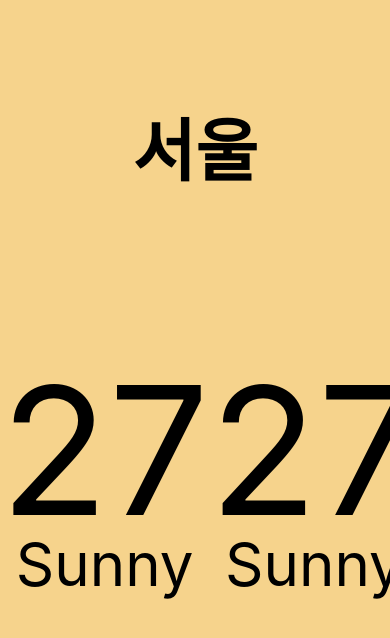
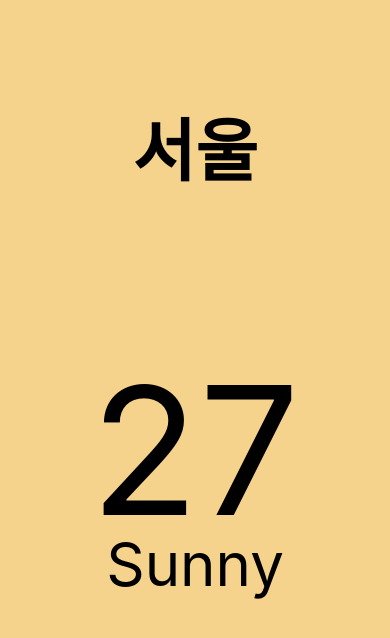
Before and after one commit to Stilllee/RN-Weather, a React Native app: screen / in a window 390 px wide. Shown: the top 638 px of the page. Built offline with nearby package versions, Linux system fonts and the light colour scheme.

Commit message:
기기의 화면 사이즈 활용하기

```diff
--- a/App.js
+++ b/App.js
@@ -1,25 +1,26 @@
-import { StyleSheet, View, Text, ScrollView } from "react-native";
+import { StyleSheet, View, Text, ScrollView, Dimensions } from "react-native";
 
 const App = () => {
+  const { width: SCREEN_WIDTH } = Dimensions.get("window");
   return (
     <View style={styles.container}>
       <View style={styles.city}>
         <Text style={styles.cityName}>서울</Text>
       </View>
       <ScrollView horizontal contentContainerStyle={styles.weather}>
-        <View style={styles.day}>
+        <View style={{ width: SCREEN_WIDTH, alignItems: "center" }}>
           <Text style={styles.temp}>27</Text>
           <Text style={styles.desc}>Sunny</Text>
         </View>
-        <View style={styles.day}>
+        <View style={(styles.day, { width: SCREEN_WIDTH })}>
           <Text style={styles.temp}>27</Text>
           <Text style={styles.desc}>Sunny</Text>
         </View>
-        <View style={styles.day}>
+        <View style={(styles.day, { width: SCREEN_WIDTH })}>
           <Text style={styles.temp}>27</Text>
           <Text style={styles.desc}>Sunny</Text>
         </View>
-        <View style={styles.day}>
+        <View style={(styles.day, { width: SCREEN_WIDTH })}>
           <Text style={styles.temp}>27</Text>
           <Text style={styles.desc}>Sunny</Text>
         </View>
```
